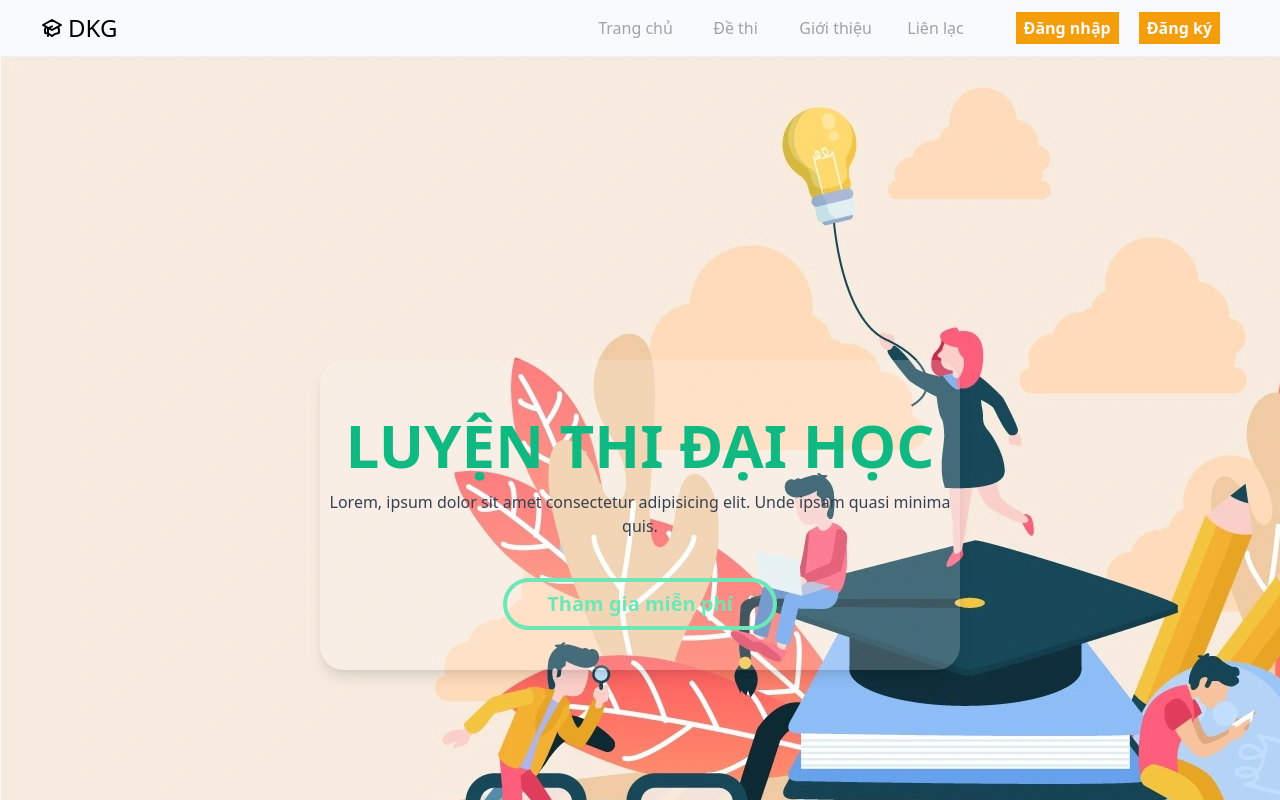
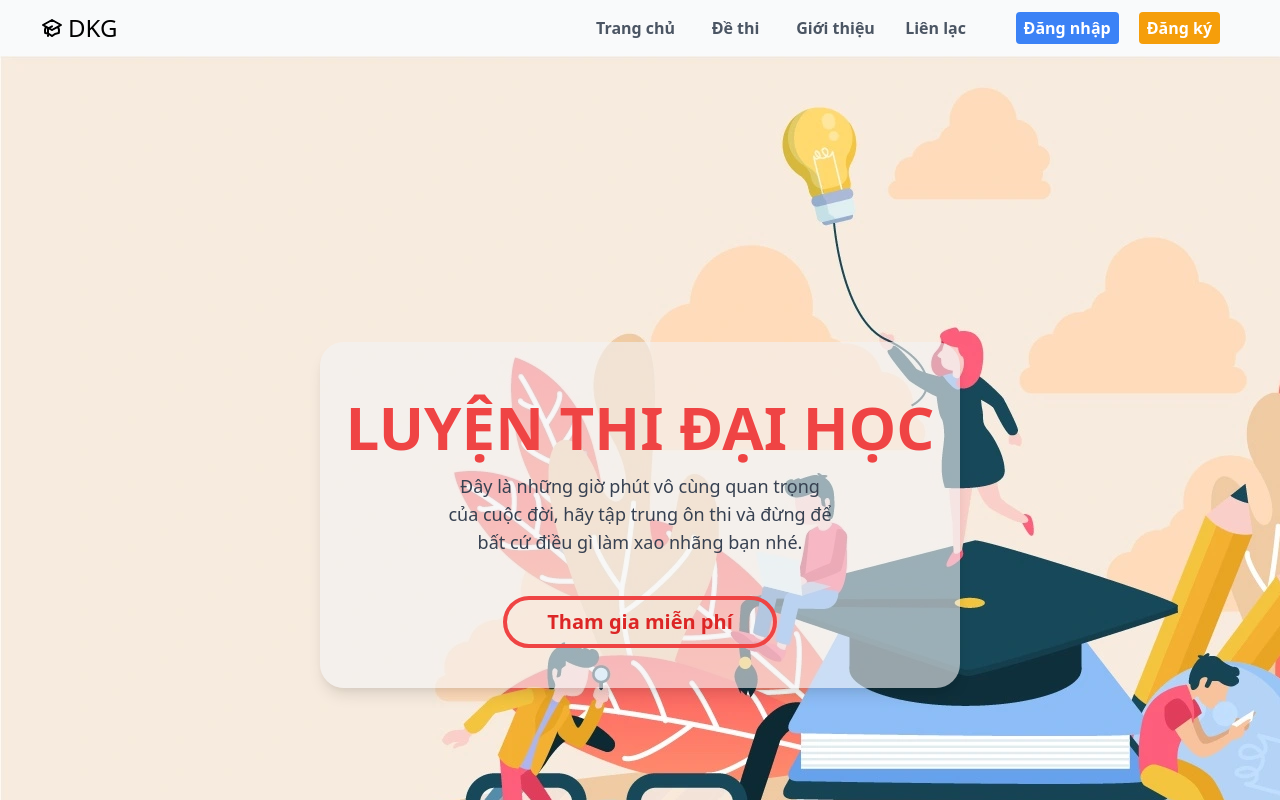
Before and after one commit to duonghaipham/multiple-choice, a Next.js app in the folder front-end/exam-bank/: page / in a window 1280 px wide. Shown: the top 800 px of the page. Built offline with nearby package versions, Linux system fonts and the light colour scheme.

Commit message:
update UI

```diff
--- a/front-end/exam-bank/components/Header.js
+++ b/front-end/exam-bank/components/Header.js
@@ -1,10 +1,17 @@
 import router from "next/router";
+import { useState } from "react";
+import SignIn from "./SignIn";
+import SignUp from "./SignUp";
 
 function Header() {
+	const [signIn, setSignIn] = useState(false);
+	const [signUp, setSignUp] = useState(false);
+
 	return (
-		<header className="bg-gray-50 shadow-sm flex justify-between items-center px-10 py-3 sticky top-0 left-0 z-10">
+		<header className="bg-gray-50 shadow-sm flex justify-between items-center px-10 py-3 sticky top-0 left-0 z-10 ">
+			<div>
 				<div
-				className="flex flex-auto items-center cursor-pointer"
+					className="flex cursor-pointer items-center"
 					onClick={() => router.push("/")}
 				>
 					<svg
@@ -25,28 +32,52 @@ function Header() {
 					</svg>
 					<h1 className="text-2xl ml-1">DKG</h1>
 				</div>
+			</div>
 			<div className="flex ">
 				<div className="flex items-center mr-5">
-					<h3 className="mr-5 font-thin text-gray-400 w-20 text-center">
+					<h3
+						className="mr-5 font-semibold text-gray-600 w-20 text-center cursor-pointer"
+						onClick={() => router.push("/")}
+					>
 						Trang chủ
 					</h3>
-					<h3 className="mr-5 font-thin text-gray-400 w-20 text-center">
+					<h3 className="mr-5 font-semibold text-gray-600 w-20 text-center cursor-pointer">
 						Đề thi
 					</h3>
-					<h3 className="mr-5 font-thin text-gray-400 w-20 text-center">
+					<h3 className="mr-5 font-semibold text-gray-600 w-20 text-center cursor-pointer">
 						Giới thiệu
 					</h3>
-					<h3 className="mr-5 font-thin text-gray-400 w-20 text-center">
+					<h3 className="mr-5 font-semibold text-gray-600 w-20 text-center cursor-pointer">
 						Liên lạc
 					</h3>
 				</div>
 				<div className="flex">
-					<h3 className="mr-5 bg-yellow-500 px-2 py-1 text-gray-50 font-bold">
+					<div className="relative">
+						<button
+							className="mr-5 bg-blue-500 px-2 py-1 text-white font-bold rounded relative before:absolute before:top-0 before:left-0 before:w-full before:h-full before:border-2 before:border-transparent before:rounded before:tranform hover:before:scale-x-110 hover:before:scale-y-125
+                        before:transition before:ease-out hover:before:border-blue-500"
+							onClick={() => {
+								setSignIn(!signIn);
+								signUp ? setSignUp(false) : null;
+							}}
+						>
 							Đăng nhập
-					</h3>
-					<h3 className="mr-5 bg-yellow-500 px-2 py-1 text-gray-50 font-bold">
+						</button>
+						{signIn && <SignIn />}
+					</div>
+					<div className="relative">
+						<button
+							className="mr-5 bg-yellow-500 px-2 py-1 text-white font-bold rounded relative before:absolute before:top-0 before:left-0 before:w-full before:h-full before:rounded before:border-2 before:border-transparent before:tranform hover:before:scale-x-110 hover:before:scale-y-125
+                        before:transition before:ease-out hover:before:border-yellow-500"
+							onClick={() => {
+								setSignUp(!signUp);
+								signIn ? setSignIn(false) : null;
+							}}
+						>
 							Đăng ký
-					</h3>
+						</button>
+						{signUp && <SignUp />}
+					</div>
 				</div>
 			</div>
 		</header>
--- /dev/null
+++ b/front-end/exam-bank/components/SignIn.js
@@ -0,0 +1,51 @@
+function SignIn() {
+	return (
+		<div class="w-80 max-w-xs absolute top-10 right-0">
+			<form class="bg-white shadow-md rounded px-8 pt-6 pb-8 mb-4">
+				<div class="mb-4">
+					<label
+						class="block text-gray-700 text-sm font-bold mb-2"
+						for="username"
+					>
+						Tài khoản
+					</label>
+					<input
+						class="shadow appearance-none border rounded w-full py-2 px-3 text-gray-700 leading-tight focus:outline-none focus:shadow-outline"
+						id="username"
+						type="text"
+					/>
+				</div>
+				<div class="mb-6">
+					<label
+						class="block text-gray-700 text-sm font-bold mb-2"
+						for="password"
+					>
+						Mật khẩu
+					</label>
+					<input
+						class="shadow appearance-none border rounded w-full py-2 px-3 text-gray-700 mb-3 leading-tight focus:outline-none focus:shadow-outline"
+						id="password"
+						type="password"
+					/>
+				</div>
+				<div class="flex items-center justify-between">
+					<button
+						class="bg-blue-500 hover:bg-blue-700 text-white font-bold px-2 py-1 rounded focus:outline-none focus:shadow-outline relative before:absolute before:top-0 before:left-0 before:w-full before:h-full before:border-2 before:border-transparent before:rounded before:tranform hover:before:scale-x-110 hover:before:scale-y-125
+                        before:transition before:ease-out hover:before:border-blue-500"
+						type="button"
+					>
+						Đăng nhập
+					</button>
+					<a
+						class="inline-block align-baseline font-bold text-sm text-blue-500 hover:text-blue-800"
+						href="#"
+					>
+						Quên mật khẩu?
+					</a>
+				</div>
+			</form>
+		</div>
+	);
+}
+
+export default SignIn;
--- /dev/null
+++ b/front-end/exam-bank/components/SignUp.js
@@ -0,0 +1,99 @@
+function SignUp() {
+	return (
+		<div>
+			<div class="w-80 max-w-xs absolute top-10 right-0">
+				<form class="bg-white shadow-md rounded px-8 pt-6 pb-8 mb-4">
+					<div class="mb-4">
+						<label
+							class="block text-gray-700 text-sm font-bold mb-2"
+							for="name"
+						>
+							Họ tên
+						</label>
+						<input
+							class="shadow appearance-none border rounded w-full py-2 px-3 text-gray-700 leading-tight focus:outline-none focus:shadow-outline"
+							id="name"
+							type="text"
+						/>
+					</div>
+					<label
+						class="block text-gray-700 text-sm font-bold mb-2 mr-2"
+						for="typeOfUser"
+					>
+						Loại
+					</label>
+					<div class="mb-4 flex items-center justify-around">
+						<div className="flex items-center">
+							<label
+								class="block text-gray-700 text-sm font-semibold  mr-2"
+								for="typeOfUser"
+							>
+								Học sinh
+							</label>
+							<input name="typeOfUser" id="student" type="radio" />
+						</div>
+						<div className="flex items-center">
+							<label
+								class="block text-gray-700 text-sm font-semibold  mr-2"
+								for="typeOfUser"
+							>
+								Giáo viên
+							</label>
+							<input name="typeOfUser" id="teacher" type="radio" />
+						</div>
+					</div>
+					<div class="mb-4">
+						<label
+							class="block text-gray-700 text-sm font-bold mb-2"
+							for="username"
+						>
+							Tài khoản
+						</label>
+						<input
+							class="shadow appearance-none border rounded w-full py-2 px-3 text-gray-700 leading-tight focus:outline-none focus:shadow-outline"
+							id="username"
+							type="text"
+						/>
+					</div>
+					<div class="mb-4">
+						<label
+							class="block text-gray-700 text-sm font-bold mb-2"
+							for="password"
+						>
+							Mật khẩu
+						</label>
+						<input
+							class="shadow appearance-none border rounded w-full py-2 px-3 text-gray-700 mb-3 leading-tight focus:outline-none focus:shadow-outline"
+							id="password"
+							type="password"
+						/>
+					</div>
+					<div class="mb-6">
+						<label
+							class="block text-gray-700 text-sm font-bold mb-2"
+							for="comfirmPassword"
+						>
+							Xác nhận mật khẩu
+						</label>
+						<input
+							class="shadow appearance-none border rounded w-full py-2 px-3 text-gray-700 mb-3 leading-tight focus:outline-none focus:shadow-outline"
+							id="comfirmPassword"
+							type="password"
+						/>
+					</div>
+					<div class="flex items-center justify-center">
+						<button
+							class="bg-yellow-500 text-white font-bold px-2 py-1  rounded focus:outline-none focus:shadow-outline relative before:absolute before:top-0 before:left-0 before:w-full before:h-full before:rounded before:border-2 before:border-transparent before:tranform hover:before:scale-x-110 hover:before:scale-y-125
+                            before:transition before:ease-out hover:before:border-yellow-500"
+							type="button"
+						>
+							Đăng ký
+						</button>
+					</div>
+				</form>
+			</div>
+		</div>
+	);
+}
+
+export default SignUp;
--- a/front-end/exam-bank/components/StateBox.js
+++ b/front-end/exam-bank/components/StateBox.js
@@ -76,7 +76,7 @@ function StateBox({ timeout, setTimeout }) {
 	};
 
 	return (
-		<div className="flex flex-col items-center justify-start fixed top-100 right-0 bg-indigo-600 bg-opacity-20 rounded-lg p-2 m-10">
+		<div className="flex flex-col items-center justify-start fixed top-100 right-5 bg-indigo-300 bg-opacity-40 rounded-lg p-2 m-10">
 			<AnswersBox />
 			<Countdown
 				date={timeout ? 0 : Date.now() + 100 * 1000}
--- a/front-end/exam-bank/components/ViewResult.js
+++ b/front-end/exam-bank/components/ViewResult.js
@@ -1,10 +1,10 @@
 import router from "next/router";
-import ViewQuestionResult from "./ViewQuestionResult";
 
 function ViewResult() {
 	return (
-		<div className="grid place-content-center my-24">
-			<div className="">
+		<div className="grid place-content-center my-14 ">
+			<div className="py-12 px-20 bg-gray-200 bg-opacity-25 shadow-lg">
+				<div>
 					<h1 className="text-3xl font-bold text-green-800 ">Lịch Sử</h1>
 
 					<h3 className="text-yellow-500 text-2xl font-semibold cursor-pointer mt-3">
@@ -66,6 +66,7 @@ function ViewResult() {
 					</button>
 				</div>
 			</div>
+		</div>
 	);
 }
 
--- a/front-end/exam-bank/pages/index.js
+++ b/front-end/exam-bank/pages/index.js
@@ -18,15 +18,18 @@ export default function Home() {
 
 			<Header />
 			<section className="bg-home h-[918px] bg-cover flex justify-center items-center">
-				<div className="w-1/2 text-center justify-center bg-gray-50 bg-opacity-20 py-10 rounded-3xl shadow-lg">
-					<h1 className="text-[60px] text-green-500 font-bold ">
+				<div className="w-1/2 text-center justify-center bg-gray-100 bg-opacity-60 py-10 rounded-3xl shadow-lg">
+					<h1 className="text-[60px] text-red-500 font-bold ">
 						LUYỆN THI ĐẠI HỌC
 					</h1>
-					<p className="text-gray-700 text-md">
-						Lorem, ipsum dolor sit amet consectetur adipisicing elit. Unde ipsam
-						quasi minima quis.
+					<p className="text-gray-700 text-lg font-medium px-32">
+						Đây là những giờ phút vô cùng quan trọng của cuộc đời, hãy tập trung
+						ôn thi và đừng để bất cứ điều gì làm xao nhãng bạn nhé.
 					</p>
-					<button className="border-4 border-green-300 mt-10 text-green-300 text-xl font-bold rounded-full px-10 py-2 hover:bg-green-400 hover:bg-opacity-50 hover:text-green-50  transition ease-out ">
+					<button
+						className="border-4 border-red-500 mt-10 text-red-600 text-xl font-bold rounded-full px-10 py-2 relative before:absolute before:top-0 before:left-0 before:w-full before:h-full before:border-2 before:border-transparent before:rounded-full before:tranform hover:before:scale-x-110 hover:before:scale-y-150
+                        before:transition before:ease-out hover:before:border-red-400"
+					>
 						Tham gia miễn phí
 					</button>
 				</div>
@@ -186,7 +189,6 @@ export default function Home() {
 				</div>
 			</div>
 			<Footer />
-			{/* <button onClick={() => router.push("/makeExam")}>Làm Đề</button> */}
 		</div>
 	);
 }
--- a/front-end/exam-bank/pages/resultDetail.js
+++ b/front-end/exam-bank/pages/resultDetail.js
@@ -77,7 +77,7 @@ export default function Home() {
 			</Head>
 
 			<Header />
-			<div className="flex-1 flex flex-col ml-40 my-10">
+			<div className="flex-1 flex flex-col ml-40 mr-20 my-10 py-10 px-10 bg-gray-200 bg-opacity-25">
 				<div className="">
 					<h1 className="text-3xl font-bold text-green-800 ">Lịch Sử</h1>
 
@@ -110,7 +110,7 @@ export default function Home() {
 						</div>
 					</div>
 				</div>
-				<div className="mt-5 flex-1 w-3/5">
+				<div className="mt-5 flex-1 w-3/5 ">
 					{arr.map((e, i) => (
 						<ViewQuestionResult
 							key={i}
@@ -123,7 +123,7 @@ export default function Home() {
 					))}
 				</div>
 
-				<div className="flex flex-col items-center justify-start fixed top-100 right-0 bg-indigo-600 bg-opacity-20 rounded-lg p-2 m-10 shadow-lg">
+				<div className="flex flex-col items-center justify-start fixed top-24 right-20 bg-indigo-600 bg-opacity-20 rounded-lg p-2 m-10 shadow-lg">
 					<h1 className="text-3xl text-indigo-500 font-bold mb-3 p-2">
 						Kết quả
 					</h1>
```
Also changed, not shown: front-end/exam-bank/components/BodyExam.js (+2 -5 lines), front-end/exam-bank/pages/exam.js (+8 -10 lines). Lines whose indentation alone changed are shown as unchanged.
